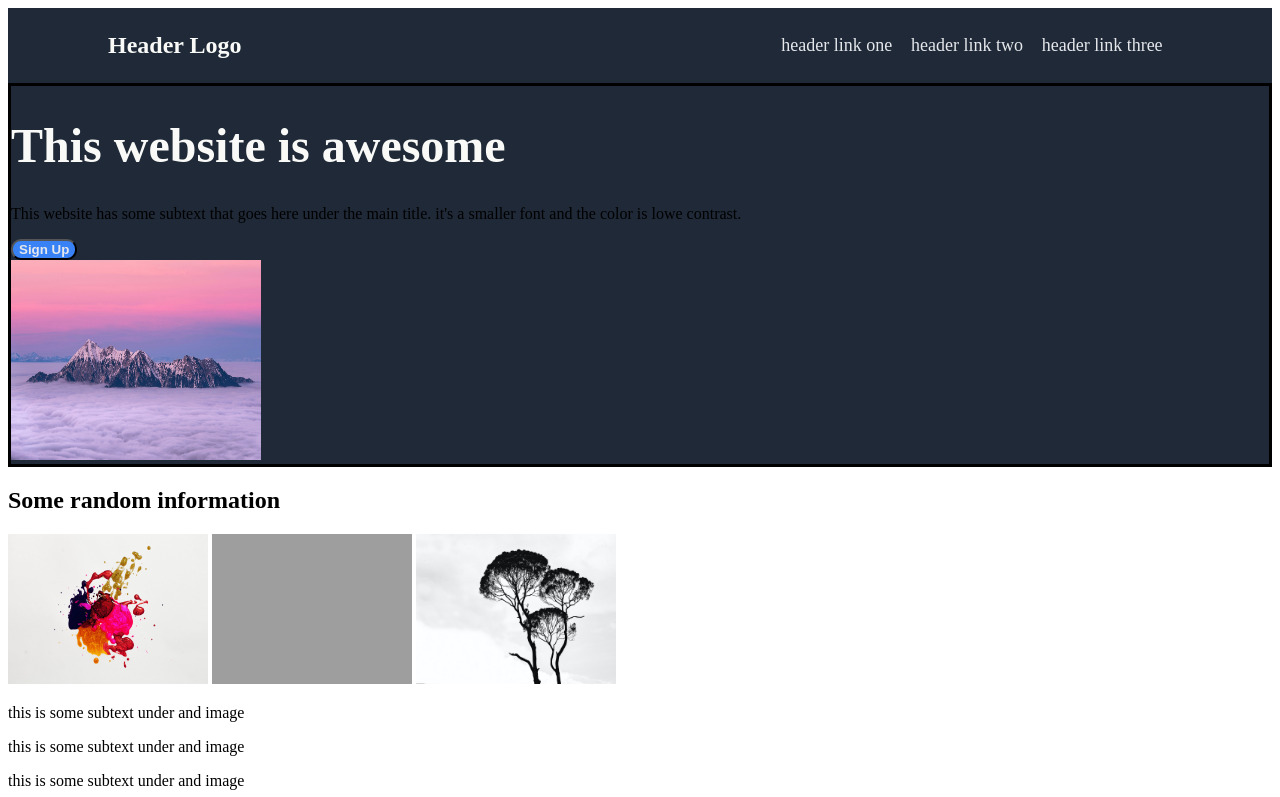
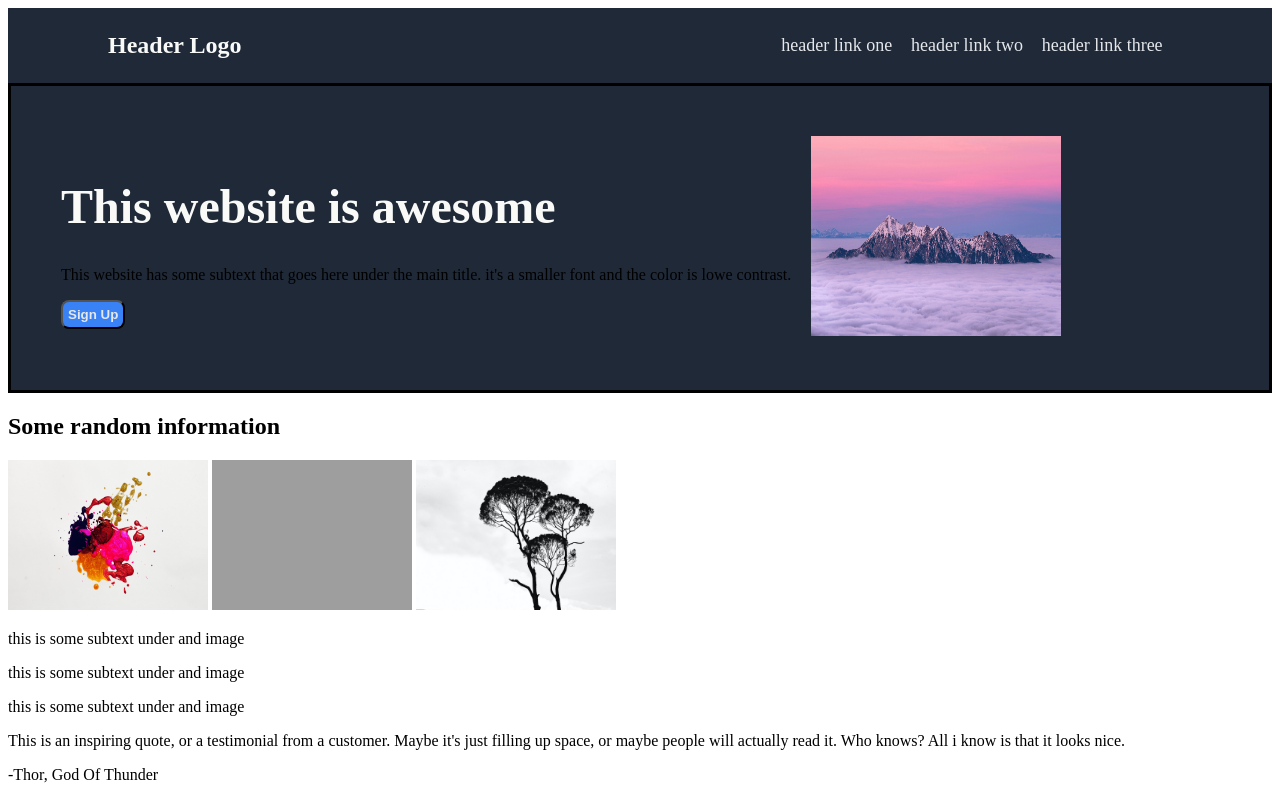
Before and after one commit to IdoHoresh/LandingPage, a plain HTML site: page index.html in a window 1280 px wide. Shown: the top 797 px of the page. Drawn offline with Linux system fonts and the light colour scheme; grey boxes are pictures that could not be loaded.

Commit message:
arranged the places using flex

```diff
--- a/styles.css
+++ b/styles.css
@@ -30,6 +30,11 @@ a{
 .header_bottom{
     border-style: solid;
     background-color: #1F2937;
+    display:flex;
+    padding:50px;
+    gap:20px;
+    align-items: center;
+    margin:0px
 }
 
 .main_header{
@@ -45,7 +50,8 @@ a{
 
 .sign_up_button{
     background-color:#3882f6;
-    border-radius:10px;
+    border-radius:8px;
     color:#E5E7EB;
     font-weight: bold;
+    padding:5px;
 }
```
